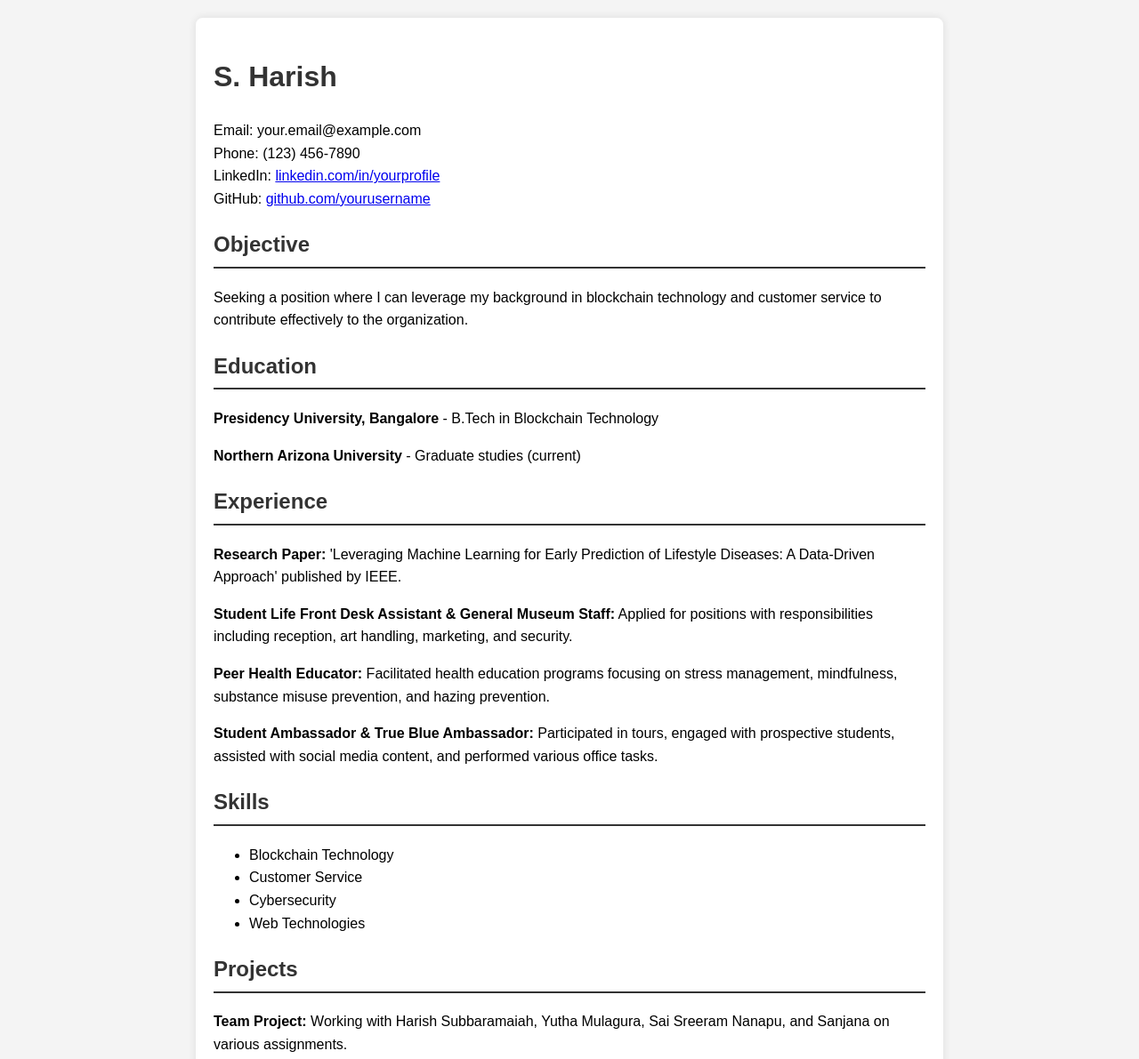
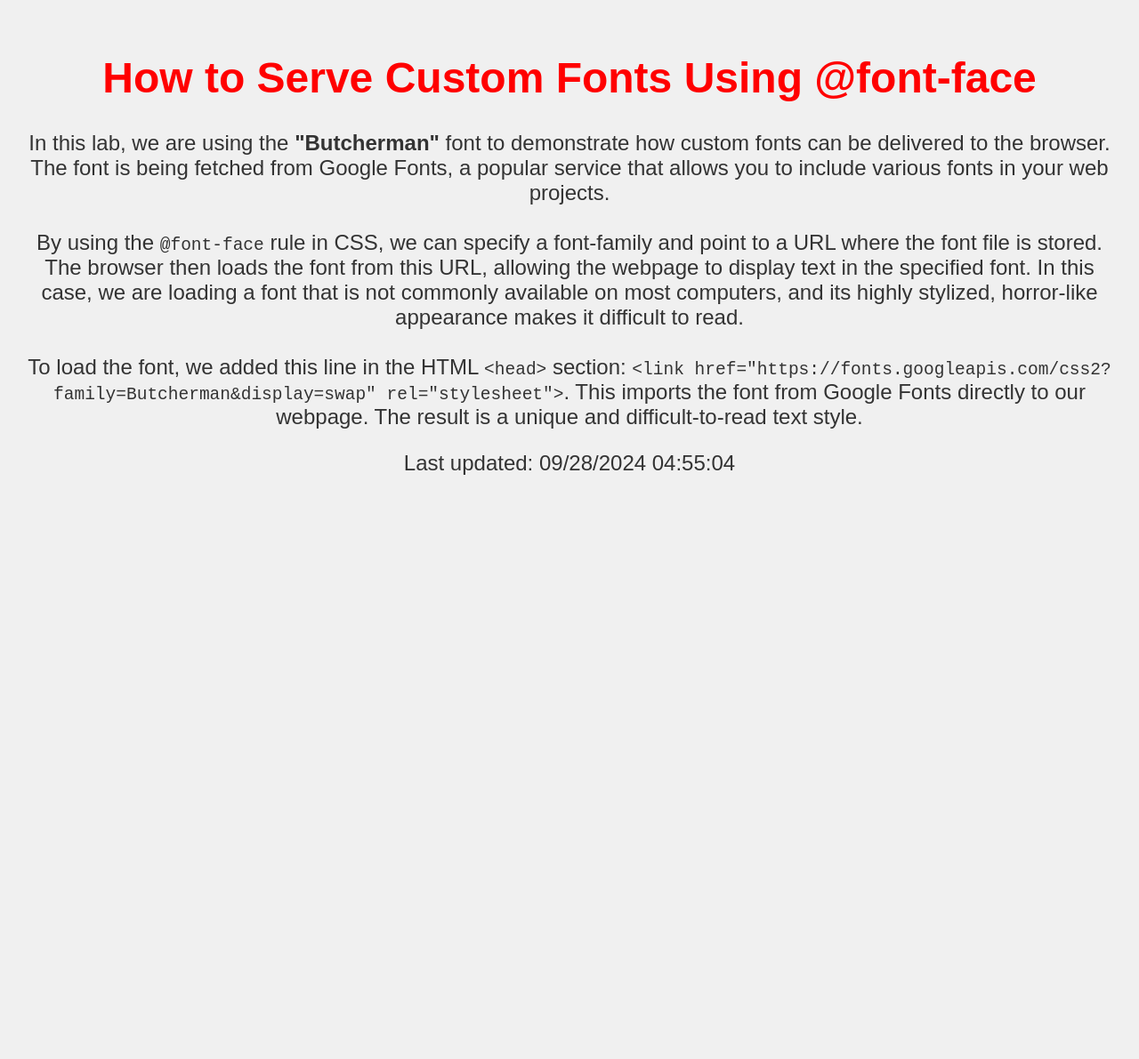
Before and after one commit to harishsreddy6/web, a plain HTML site: page index.html in a window 1280 px wide. Shown: the top 1191 px of the page at 89% size. After the commit the page ends 800 px from the top, so only its background shows below. Drawn offline with Linux system fonts and the light colour scheme; a web font is replaced by a local one.

Commit message:
Update index.html

```diff
--- a/index.html
+++ b/index.html
@@ -3,87 +3,46 @@
 <head>
     <meta charset="UTF-8">
     <meta name="viewport" content="width=device-width, initial-scale=1.0">
-    <title>S. Harish - Resume</title>
+    <title>Lab 3: Font Delivery</title>
+    <!-- Importing the Butcherman font from Google Fonts -->
+    <link href="https://fonts.googleapis.com/css2?family=Butcherman&display=swap" rel="stylesheet">
     <style>
+        /* Applying the Butcherman Font */
         body {
-            font-family: Arial, sans-serif;
-            line-height: 1.6;
-            margin: 20px;
-            padding: 0;
-            background-color: #f4f4f4;
+            font-family: 'Butcherman', sans-serif;
+            background-color: #f0f0f0;
+            color: #333;
+            text-align: center;
+            padding: 20px;
         }
-        .container {
-            max-width: 800px;
-            margin: auto;
-            background: #fff;
-            padding: 20px;
-            border-radius: 8px;
-            box-shadow: 0 0 10px rgba(0, 0, 0, 0.1);
+        h1 {
+            font-size: 3em;
+            color: #ff0000;
         }
-        h1, h2 {
-            color: #333;
-        }
-        .section {
-            margin-bottom: 20px;
-        }
-        .section h2 {
-            border-bottom: 2px solid #333;
-            padding-bottom: 5px;
-        }
-        .contact-info {
-            margin-bottom: 20px;
-        }
-        .contact-info p {
-            margin: 0;
+        p {
+            font-size: 1.5em;
         }
     </style>
 </head>
 <body>
-    <div class="container">
-        <header>
-            <h1>S. Harish</h1>
-            <div class="contact-info">
-                <p>Email: your.email@example.com</p>
-                <p>Phone: (123) 456-7890</p>
-                <p>LinkedIn: <a href="https://www.linkedin.com/in/yourprofile" target="_blank">linkedin.com/in/yourprofile</a></p>
-                <p>GitHub: <a href="https://github.com/yourusername" target="_blank">github.com/yourusername</a></p>
-            </div>
-        </header>
+    <h1>How to Serve Custom Fonts Using @font-face</h1>
+    <p>
+        In this lab, we are using the <strong>"Butcherman"</strong> font to demonstrate how custom fonts can be delivered to the browser. The font is being fetched from Google Fonts, a popular service that allows you to include various fonts in your web projects.
+        <br><br>
+        By using the <code>@font-face</code> rule in CSS, we can specify a font-family and point to a URL where the font file is stored. The browser then loads the font from this URL, allowing the webpage to display text in the specified font. In this case, we are loading a font that is not commonly available on most computers, and its highly stylized, horror-like appearance makes it difficult to read.
+        <br><br>
+        To load the font, we added this line in the HTML <code>&lt;head&gt;</code> section:
+        <code>&lt;link href="https://fonts.googleapis.com/css2?family=Butcherman&display=swap" rel="stylesheet"&gt;</code>. This imports the font from Google Fonts directly to our webpage. The result is a unique and difficult-to-read text style.
+    </p>
 
-        <section class="section">
-            <h2>Objective</h2>
-            <p>Seeking a position where I can leverage my background in blockchain technology and customer service to contribute effectively to the organization.</p>
-        </section>
-
-        <section class="section">
-            <h2>Education</h2>
-            <p><strong>Presidency University, Bangalore</strong> - B.Tech in Blockchain Technology</p>
-            <p><strong>Northern Arizona University</strong> - Graduate studies (current)</p>
-        </section>
-
-        <section class="section">
-            <h2>Experience</h2>
-            <p><strong>Research Paper:</strong> 'Leveraging Machine Learning for Early Prediction of Lifestyle Diseases: A Data-Driven Approach' published by IEEE.</p>
-            <p><strong>Student Life Front Desk Assistant & General Museum Staff:</strong> Applied for positions with responsibilities including reception, art handling, marketing, and security.</p>
-            <p><strong>Peer Health Educator:</strong> Facilitated health education programs focusing on stress management, mindfulness, substance misuse prevention, and hazing prevention.</p>
-            <p><strong>Student Ambassador & True Blue Ambassador:</strong> Participated in tours, engaged with prospective students, assisted with social media content, and performed various office tasks.</p>
-        </section>
-
-        <section class="section">
-            <h2>Skills</h2>
-            <ul>
-                <li>Blockchain Technology</li>
-                <li>Customer Service</li>
-                <li>Cybersecurity</li>
-                <li>Web Technologies</li>
-            </ul>
-        </section>
-
-        <section class="section">
-            <h2>Projects</h2>
-            <p><strong>Team Project:</strong> Working with Harish Subbaramaiah, Yutha Mulagura, Sai Sreeram Nanapu, and Sanjana on various assignments.</p>
-            <p><strong>Webserver Setup Assignment:</strong> Created a simple webpage and hosted it on AWS, Azure, and a third-party hosting service. Analyzed challenges and successes.</p>
-        </section>
-    </div>
+    <footer>
+        <p>Last updated:
+            <span id="lastModified"></span>
+        </p>
+    </footer>
+    <script type="text/javascript">
+        var x = document.lastModified;
+        document.getElementById('lastModified').textContent = x;
+    </script>
 </body>
 </html>
```
